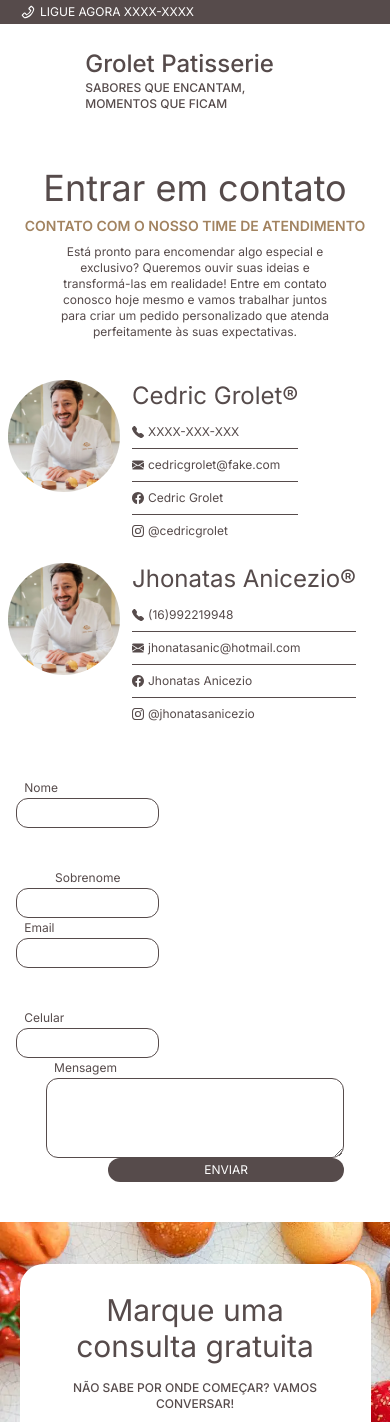
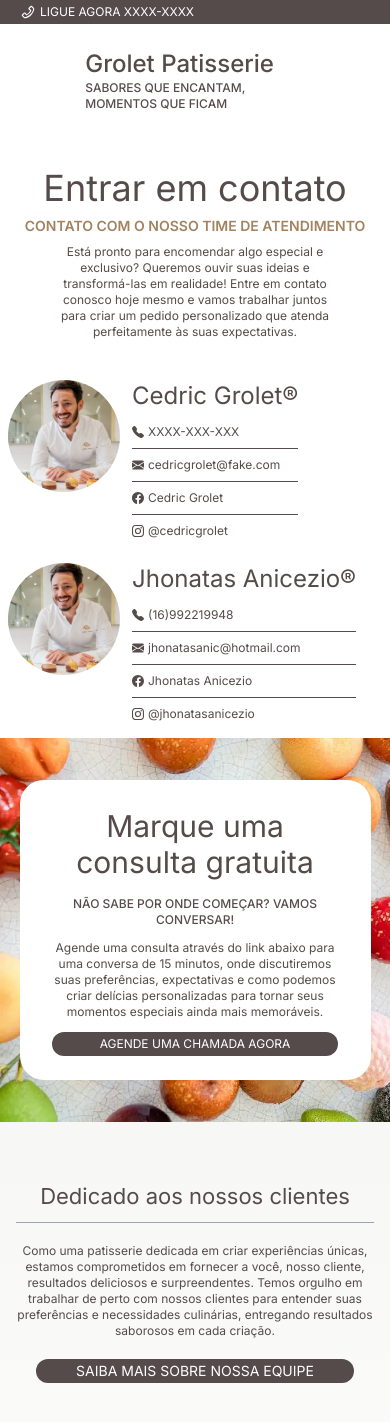
Before and after one commit to JhonatasAnicezio/Grolet_Patisserie, a Next.js app: page /contact in a window 390 px wide. Shown: the top 1422 px of the page. Built offline with nearby package versions, Linux system fonts and the light colour scheme; no server answers.

Commit message:
feat: add site responsive

```diff
--- a/src/components/Form/FormMessage/index.tsx
+++ b/src/components/Form/FormMessage/index.tsx
@@ -39,10 +39,10 @@ export default function FormMessage() {
     <FormProvider {...createSendForm}>
       <form
         onSubmit={handleSubmit(sendEmail)}
-        className='flex flex-col py-10 gap-3 max-sm:gap-0 justify-center items-center w-11/12'
+        className='flex flex-col py-10 gap-3 max-sm:gap-0 justify-center items-center w-11/12 max-sm:hidden'
       >
-        <Form.Field className='flex max-sm:flex-col gap-10 w-full justify-center'>
-          <Form.Field className='w-2/5'>
+        <Form.Field className='flex max-sm:flex-col gap-10 max-sm:gap-2 w-full justify-center max-sm:items-center'>
+          <Form.Field className='w-2/5 max-sm:w-11/12'>
             <Form.Field className='flex justify-between items-center'>
               <Form.Label>
                 Nome
@@ -54,8 +54,8 @@ export default function FormMessage() {
             <Form.Input loading={isLoading} type='name' name='name' />
           </Form.Field>
 
-          <Form.Field className='w-2/5'>
-            <Form.Field className='flex max-sm:flex-col justify-between items-center'>
+          <Form.Field className='w-2/5 max-sm:w-11/12'>
+            <Form.Field className='flex justify-between items-center'>
               <Form.Label>
                 Sobrenome
               </Form.Label>
@@ -67,8 +67,8 @@ export default function FormMessage() {
           </Form.Field>
         </Form.Field>
 
-        <Form.Field className='flex max-sm:flex-col gap-10 w-full justify-center'>
-          <Form.Field className='w-2/5'>
+        <Form.Field className='flex max-sm:flex-col gap-10 max-sm:gap-2 w-full justify-center max-sm:items-center'>
+          <Form.Field className='w-2/5 max-sm:w-11/12'>
             <Form.Field className='flex justify-between items-center'>
               <Form.Label>
                 Email
@@ -80,7 +80,7 @@ export default function FormMessage() {
             <Form.Input loading={isLoading} type='email' name='email' />
           </Form.Field>
 
-          <Form.Field className='w-2/5'>
+          <Form.Field className='w-2/5 max-sm:w-11/12'>
             <Form.Field className='flex justify-between items-center'>
               <Form.Label>
                 Celular
@@ -93,7 +93,7 @@ export default function FormMessage() {
           </Form.Field>
         </Form.Field>
 
-        <Form.Field className='flex flex-col w-10/12'>
+        <Form.Field className='flex flex-col w-10/12 max-sm:w-11/12 max-sm:pt-2'>
           <Form.Field className='flex justify-between items-center'>
             <Form.Label>
               Mensagem
@@ -105,7 +105,7 @@ export default function FormMessage() {
           <Form.Textarea loading={isLoading} name='message'/>
         </Form.Field>
 
-        <Form.Field className={`w-10/12 flex text-brown-350 ${sendSucefull ? 'justify-between' : 'justify-end'}`}>
+        <Form.Field className={`w-10/12 flex max-sm:pt-1 text-brown-350 ${sendSucefull ? 'justify-between' : 'justify-end'}`}>
           {sendSucefull && <p>Mensagem enviada com sucesso!</p>}
           <button
             type='submit'
```
